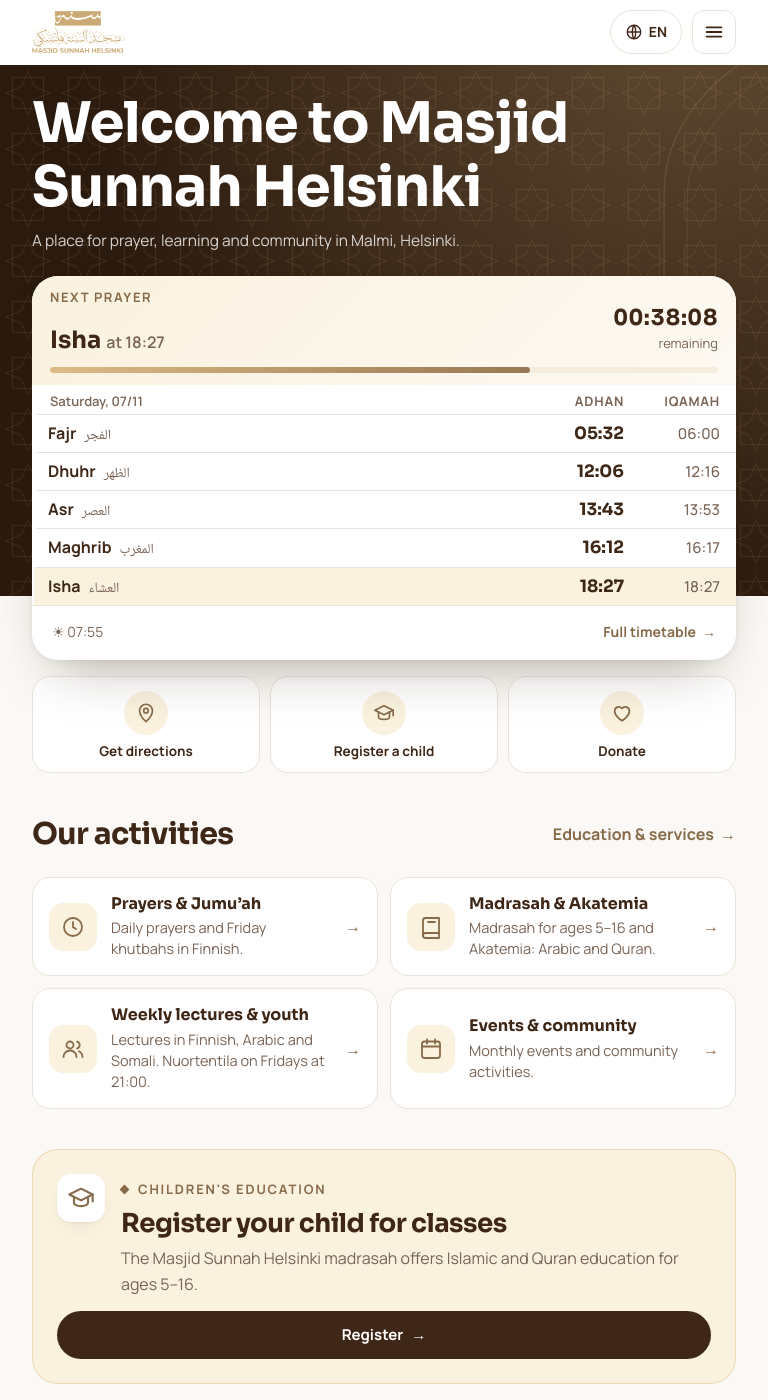
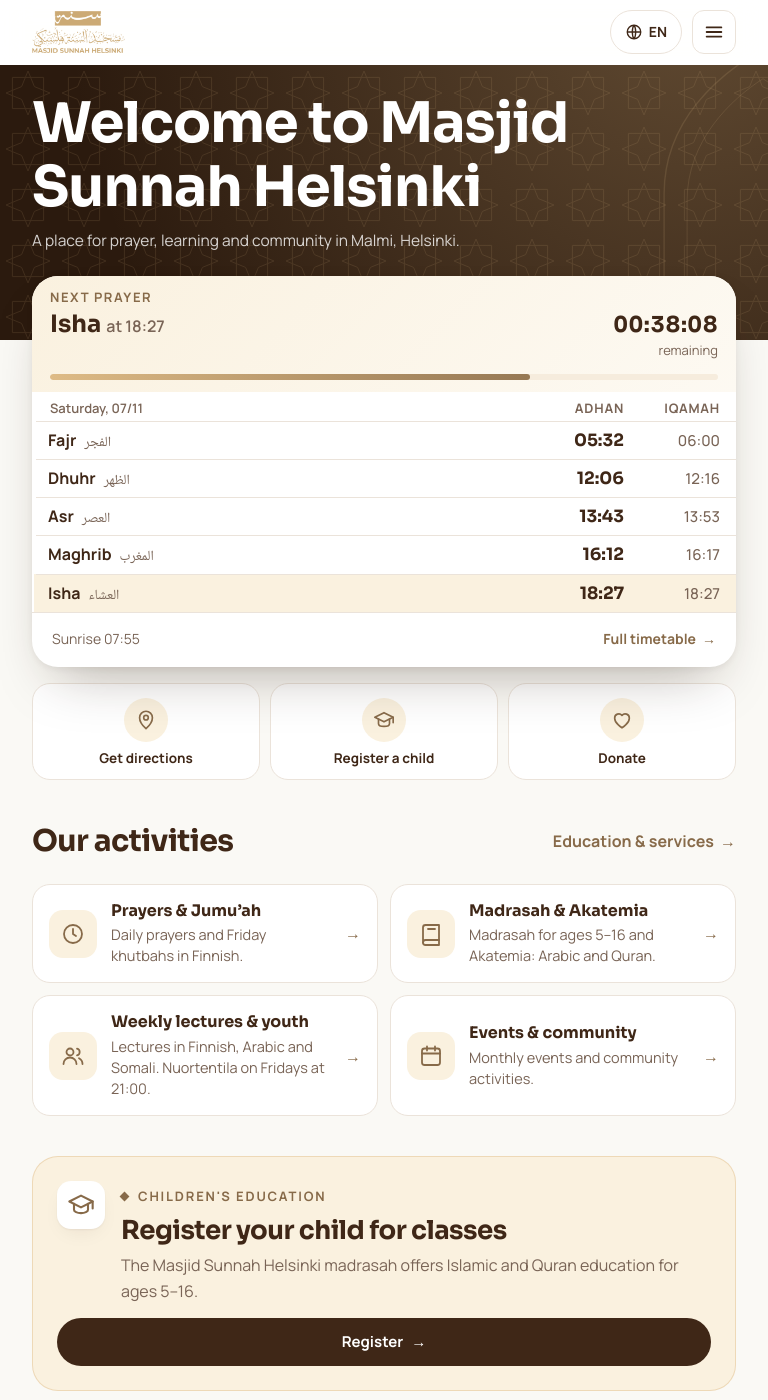
Before and after one commit to suomen-moskeijat/Masjid-sunnah, a Jekyll site: the page built from uusi/index.html, in a window 768 px wide and 1400 px high. Built offline with Jekyll 4.4.1, drawn with Linux system fonts in a browser that asks for light colours.

Commit message:
Uusi etusivu: tumma tausta päättyy rukouskortin yläosaan, aurinkoemoji tekstiksi
Kiinteä 64 px päällekkäisyys osui tiivistetyssä kortissa Isha-rivin
kohdalle. Nyt tausta päättyy aina 64 px kortin yläreunan alapuolelle
kortin korkeudesta riippumatta. Laskurin numerot samalle riville
rukouksen nimen kanssa.

Co-Authored-By: Claude Opus 5.5 <noreply@anthropic.com>
Claude-Session: https://claude.ai/code/session_01Fn78vEnHGTYfe1exjJd3xJ

```diff
--- a/assets/css/uusi.css
+++ b/assets/css/uusi.css
@@ -488,7 +488,7 @@ body.on-valikko .u-pikanapit { display: none; }
 }
 
 /* Pikatoiminnot rukouskortin alla (puhelin ja tabletti) */
-.u-pikatoiminnot { display: grid; grid-template-columns: repeat(auto-fit, minmax(0, 1fr)); gap: 10px; padding-top: 80px; }
+.u-pikatoiminnot { display: grid; grid-template-columns: repeat(auto-fit, minmax(0, 1fr)); gap: 10px; padding-top: 16px; }
 .u-pikatoiminnot a {
   display: flex; flex-direction: column; align-items: center; gap: 8px; padding: 14px 6px 12px;
   background: var(--pinta); border: 1px solid var(--raja); border-radius: var(--r-m); text-align: center;
@@ -527,3 +527,19 @@ body.on-valikko .u-pikanapit { display: none; }
   .u-hero__teksti > .u-eyebrow { display: none; }
   .u-hero h1 { margin-top: 4px; }
 }
+
+/* Puhelin ja tabletti: tumma tausta päättyy aina rukouskortin yläosaan
+   (ei kiinteää päällekkäisyyttä, joka osui kortin riveihin) */
+@media (max-width: 1023px) {
+  .u-hero { display: grid; grid-template-columns: minmax(0, 1fr); grid-template-rows: auto 64px auto; padding: 0; }
+  .u-hero__sisalto { display: contents; }
+  .u-hero__tausta { position: relative; inset: auto; grid-area: 1 / 1 / 3 / 2; }
+  .u-hero__teksti, .u-hero__rukous { width: min(100% - 32px, var(--kehys)); margin-inline: auto; }
+  .u-hero__teksti { grid-area: 1 / 1; padding: 22px 0 24px; }
+  .u-hero__rukous { grid-area: 2 / 1 / 4 / 2; margin-bottom: 0; }
+}
+@media (min-width: 768px) and (max-width: 1023px) {
+  .u-hero__teksti, .u-hero__rukous { width: min(100% - 64px, var(--kehys)); }
+}
+/* Seuraava rukous: laskurin numerot samalle riville rukouksen nimen kanssa */
+.rk__seuraava { align-items: baseline; }
--- a/assets/js/uusi.js
+++ b/assets/js/uusi.js
@@ -200,7 +200,7 @@
       tbody.textContent = '';
       var tiivis = rk.classList.contains('rk--tiivis');
       var nousu = rk.querySelector('[data-rk-nousu]');
-      if (nousu) nousu.textContent = '☀ ' + aika(t.sunrise);
+      if (nousu) nousu.textContent = N().sunrise + ' ' + aika(t.sunrise);
       RUKOUKSET.forEach(function (n) {
         if (tiivis && n === 'sunrise') return; // tiiviissä kortissa auringonnousu alalaidassa
         var tr = document.createElement('tr');
```
